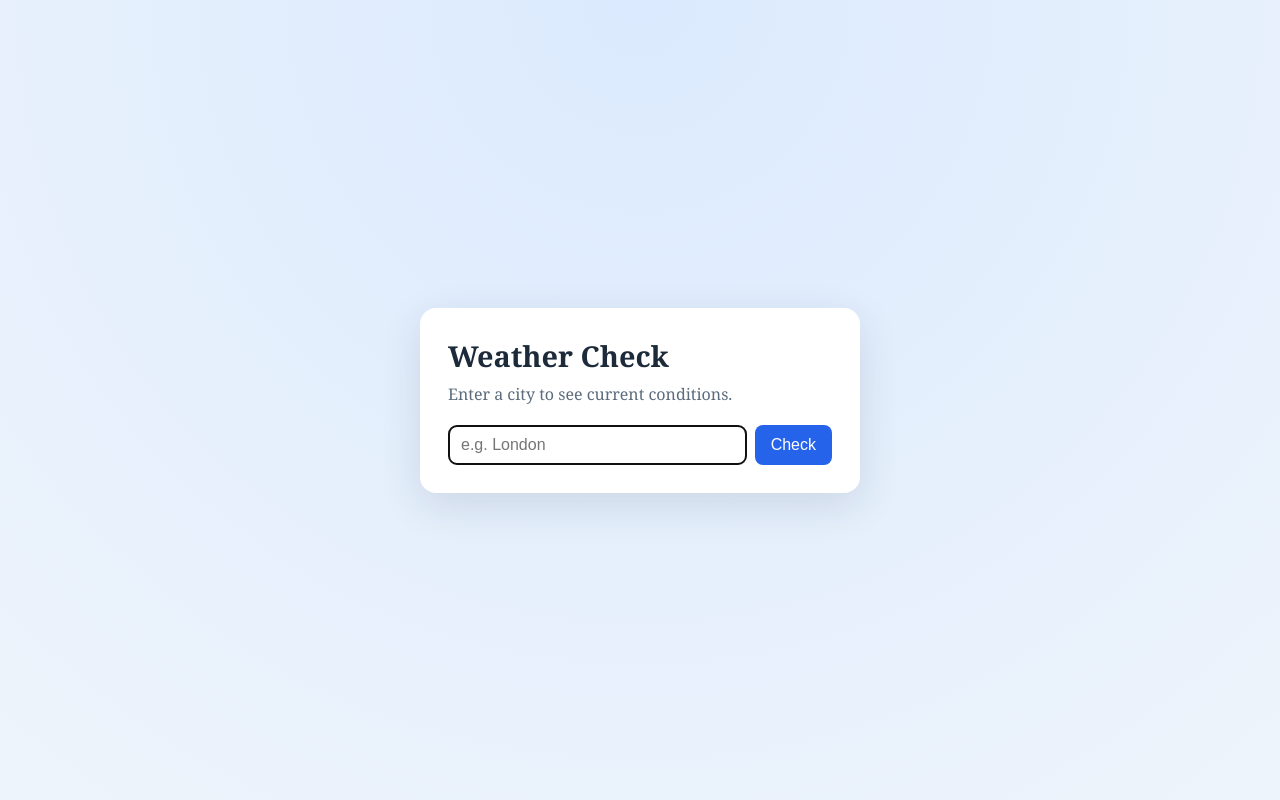
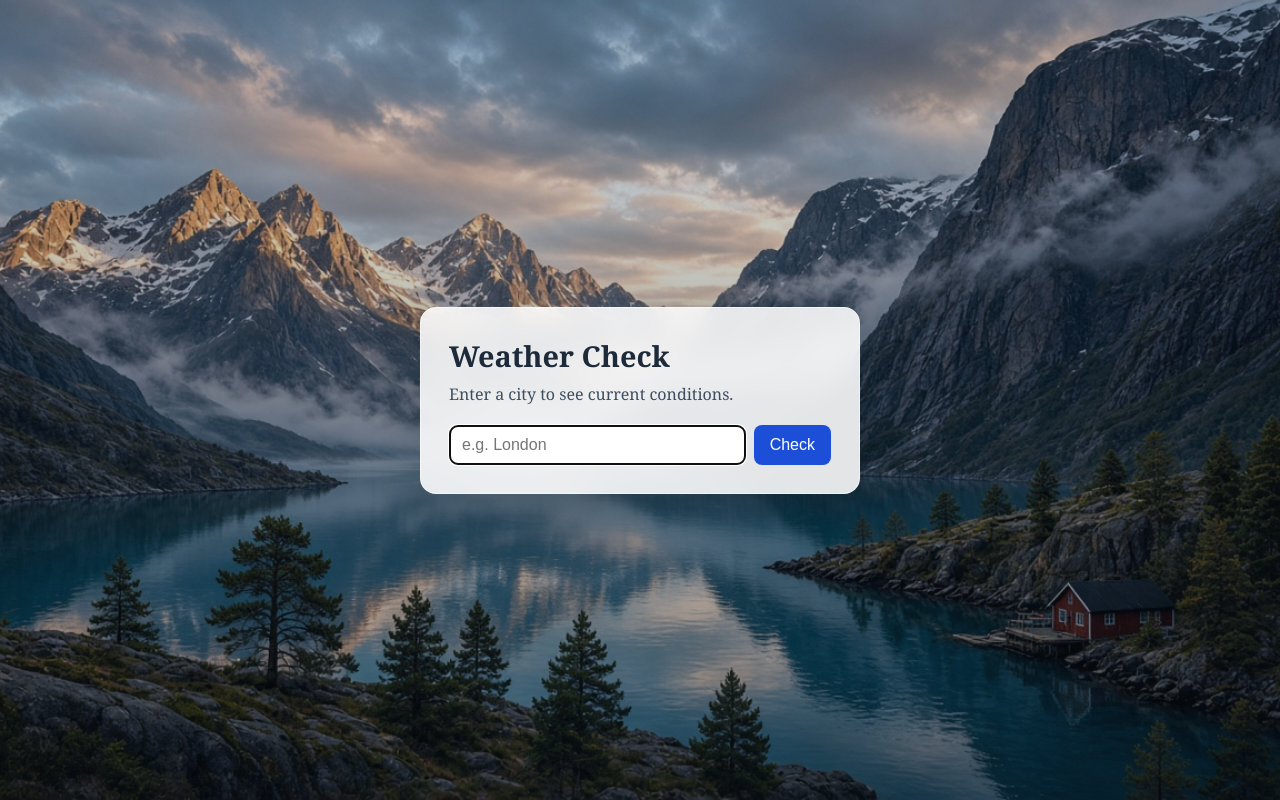
Before and after one commit to nikhilmeena/weather, a Flask app: page / in a window 1280 px wide. Run offline with Flask 3, Linux system fonts and the light colour scheme.

Commit message:
background added

```diff
--- a/templates/index.html
+++ b/templates/index.html
@@ -7,29 +7,32 @@
   <style>
     :root {
       color-scheme: light;
-      --bg: #eef4fb;
-      --card: #ffffff;
+      --card: rgba(255, 255, 255, 0.88);
       --text: #1c2a3a;
-      --muted: #5b6b7c;
-      --accent: #2563eb;
+      --muted: #3d4d5e;
+      --accent: #1d4ed8;
     }
     * { box-sizing: border-box; }
     body {
       margin: 0;
       min-height: 100vh;
       font-family: Georgia, "Times New Roman", serif;
-      background: radial-gradient(circle at top, #dbeafe, var(--bg));
       color: var(--text);
       display: grid;
       place-items: center;
       padding: 24px;
+      background:
+        linear-gradient(180deg, rgba(12, 24, 36, 0.18), rgba(12, 24, 36, 0.35)),
+        url("{{ url_for('static', filename='nordic-landscape.png') }}") center / cover no-repeat fixed;
     }
     main {
       width: min(440px, 100%);
       background: var(--card);
+      backdrop-filter: blur(10px);
       border-radius: 16px;
       padding: 28px;
-      box-shadow: 0 12px 40px rgba(28, 42, 58, 0.12);
+      box-shadow: 0 16px 48px rgba(12, 24, 36, 0.28);
+      border: 1px solid rgba(255, 255, 255, 0.55);
     }
     h1 {
       margin: 0 0 8px;
```
Also changed, not shown: static/nordic-landscape.png (added).
